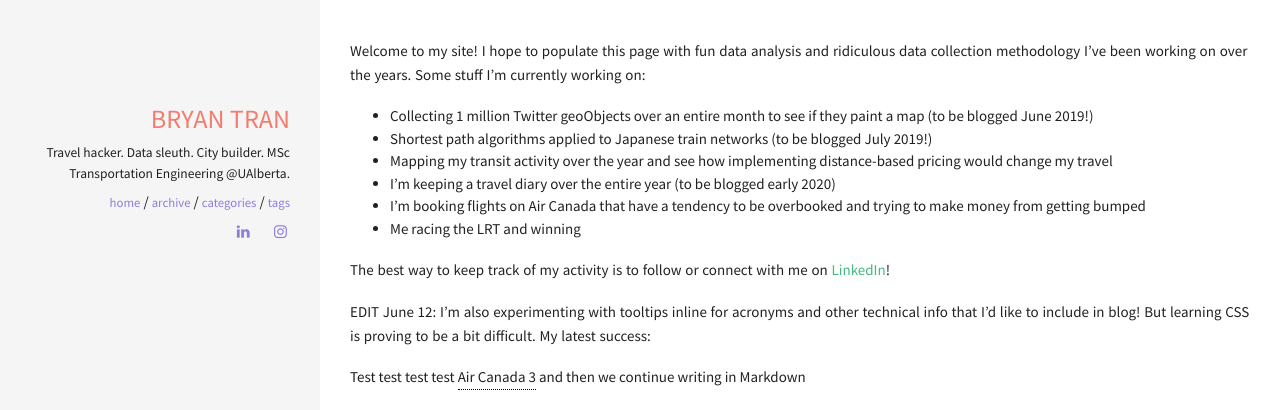
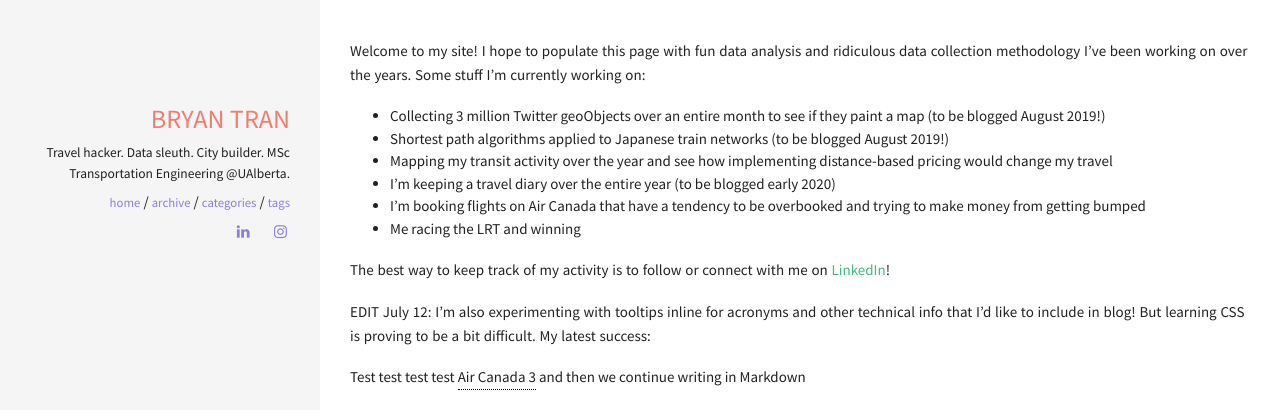
Before and after one commit to bryan7ran/bryantransit, a Jekyll site: the page built from _posts/2019-06-01-welcome-to-bryantransit.md, in a window 1280 px wide. Shown: the part 239-649 px from the top of the page. Built offline with Jekyll 4.4.1, drawn with Linux system fonts in a browser that asks for light colours.

Commit message:
Update 2019-06-01-welcome-to-bryantransit.md

```diff
--- a/_posts/2019-06-01-welcome-to-bryantransit.md
+++ b/_posts/2019-06-01-welcome-to-bryantransit.md
@@ -8,8 +8,8 @@
 ---
 Welcome to my site! I hope to populate this page with fun data analysis and ridiculous data collection methodology I've been working on over the years. Some stuff I'm currently working on:
 
-* Collecting 1 million Twitter geoObjects over an entire month to see if they paint a map (to be blogged June 2019!)
-* Shortest path algorithms applied to Japanese train networks (to be blogged July 2019!)
+* Collecting 3 million Twitter geoObjects over an entire month to see if they paint a map (to be blogged August 2019!)
+* Shortest path algorithms applied to Japanese train networks (to be blogged August 2019!)
 * Mapping my transit activity over the year and see how implementing distance-based pricing would change my travel
 * I'm keeping a travel diary over the entire year (to be blogged early 2020)
 * I'm booking flights on Air Canada that have a tendency to be overbooked and trying to make money from getting bumped
@@ -17,7 +17,7 @@
 
 The best way to keep track of my activity is to follow or connect with me on [LinkedIn](https://www.linkedin.com/in/bryan7ran/)!
 
-EDIT June 12: I'm also experimenting with tooltips inline for acronyms and other technical info that I'd like to include in blog! But learning CSS is proving to be a bit difficult. My latest success:
+EDIT July 12: I'm also experimenting with tooltips inline for acronyms and other technical info that I'd like to include in blog! But learning CSS is proving to be a bit difficult. My latest success:
 
 <body>Test test test test <div class="tooltip">Air Canada 3
   <span class="tooltiptext">Vancouver (YVR) to Tokyo-Narita (NRT) @ 13:50</span>
```
